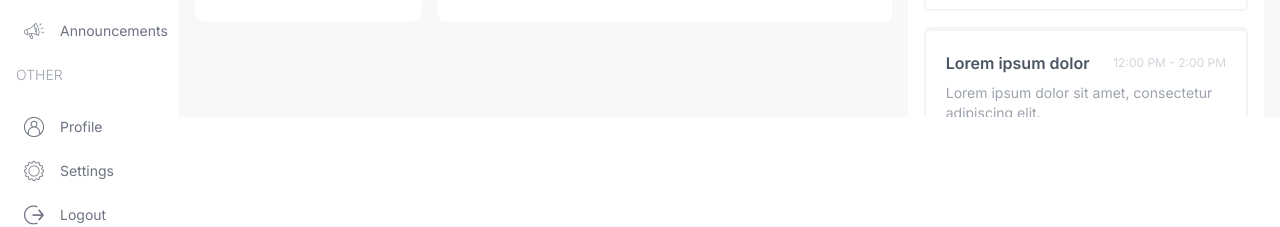
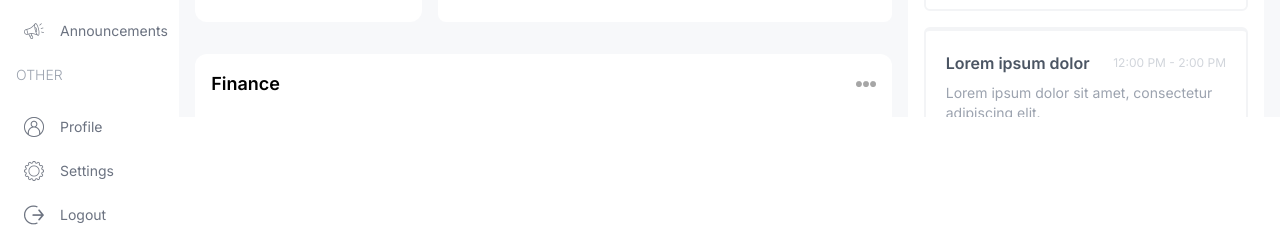
Before and after one commit to code-gritt/School-Mgmt-app-nextjs, a Next.js app: page /dashboard/admin in a window 1280 px wide. Shown: the part 683-910 px from the top of the page. Built offline with nearby package versions, Linux system fonts and the light colour scheme.

Commit message:
app done

```diff
--- a/next.config.mjs
+++ b/next.config.mjs
@@ -1,4 +1,8 @@
 /** @type {import('next').NextConfig} */
-const nextConfig = {};
+const nextConfig = {
+  images: {
+    remotePatterns: [{ hostname: "images.pexels.com" }],
+  },
+};
 
 export default nextConfig;
--- a/src/app/dashboard/admin/page.tsx
+++ b/src/app/dashboard/admin/page.tsx
@@ -2,6 +2,7 @@
 import AttendanceChart from "@/components/AttendanceChart";
 import CountChart from "@/components/CountChart";
 import EventCalendar from "@/components/EventCalendar";
+import FinanceChart from "@/components/FinanceChart";
 import UserCard from "@/components/UserCard";
 
 const AdminPage = () => {
@@ -28,7 +29,9 @@
           </div>
         </div>
         {/* BOTTOM CHART */}
-        <div className="w-full h-[500px]">{/* <FinanceChart /> */}</div>
+        <div className="w-full h-[500px]">
+          <FinanceChart />
+        </div>
       </div>
       {/* RIGHT */}
       <div className="w-full lg:w-1/3 flex flex-col gap-8">
--- /dev/null
+++ b/src/components/FinanceChart.tsx
@@ -0,0 +1,135 @@
+"use client";
+
+import Image from "next/image";
+import {
+  LineChart,
+  Line,
+  XAxis,
+  YAxis,
+  CartesianGrid,
+  Tooltip,
+  Legend,
+  ResponsiveContainer,
+} from "recharts";
+
+const data = [
+  {
+    name: "Jan",
+    income: 4000,
+    expense: 2400,
+  },
+  {
+    name: "Feb",
+    income: 3000,
+    expense: 1398,
+  },
+  {
+    name: "Mar",
+    income: 2000,
+    expense: 9800,
+  },
+  {
+    name: "Apr",
+    income: 2780,
+    expense: 3908,
+  },
+  {
+    name: "May",
+    income: 1890,
+    expense: 4800,
+  },
+  {
+    name: "Jun",
+    income: 2390,
+    expense: 3800,
+  },
+  {
+    name: "Jul",
+    income: 3490,
+    expense: 4300,
+  },
+  {
+    name: "Aug",
+    income: 3490,
+    expense: 4300,
+  },
+  {
+    name: "Sep",
+    income: 3490,
+    expense: 4300,
+  },
+  {
+    name: "Oct",
+    income: 3490,
+    expense: 4300,
+  },
+  {
+    name: "Nov",
+    income: 3490,
+    expense: 4300,
+  },
+  {
+    name: "Dec",
+    income: 3490,
+    expense: 4300,
+  },
+];
+
+const FinanceChart = () => {
+  return (
+    <div className="bg-white rounded-xl w-full h-full p-4">
+      <div className="flex justify-between items-center">
+        <h1 className="text-lg font-semibold">Finance</h1>
+        <Image src="/moreDark.png" alt="" width={20} height={20} />
+      </div>
+      <ResponsiveContainer width="100%" height="90%">
+        <LineChart
+          width={500}
+          height={300}
+          data={data}
+          margin={{
+            top: 5,
+            right: 30,
+            left: 20,
+            bottom: 5,
+          }}
+        >
+          <CartesianGrid strokeDasharray="3 3" stroke="#ddd" />
+          <XAxis
+            dataKey="name"
+            axisLine={false}
+            tick={{ fill: "#d1d5db" }}
+            tickLine={false}
+            tickMargin={10}
+          />
+          <YAxis
+            axisLine={false}
+            tick={{ fill: "#d1d5db" }}
+            tickLine={false}
+            tickMargin={20}
+          />
+          <Tooltip />
+          <Legend
+            align="center"
+            verticalAlign="top"
+            wrapperStyle={{ paddingTop: "10px", paddingBottom: "30px" }}
+          />
+          <Line
+            type="monotone"
+            dataKey="income"
+            stroke="#C3EBFA"
+            strokeWidth={5}
+          />
+          <Line
+            type="monotone"
+            dataKey="expense"
+            stroke="#CFCEFF"
+            strokeWidth={5}
+          />
+        </LineChart>
+      </ResponsiveContainer>
+    </div>
+  );
+};
+
+export default FinanceChart;
```
